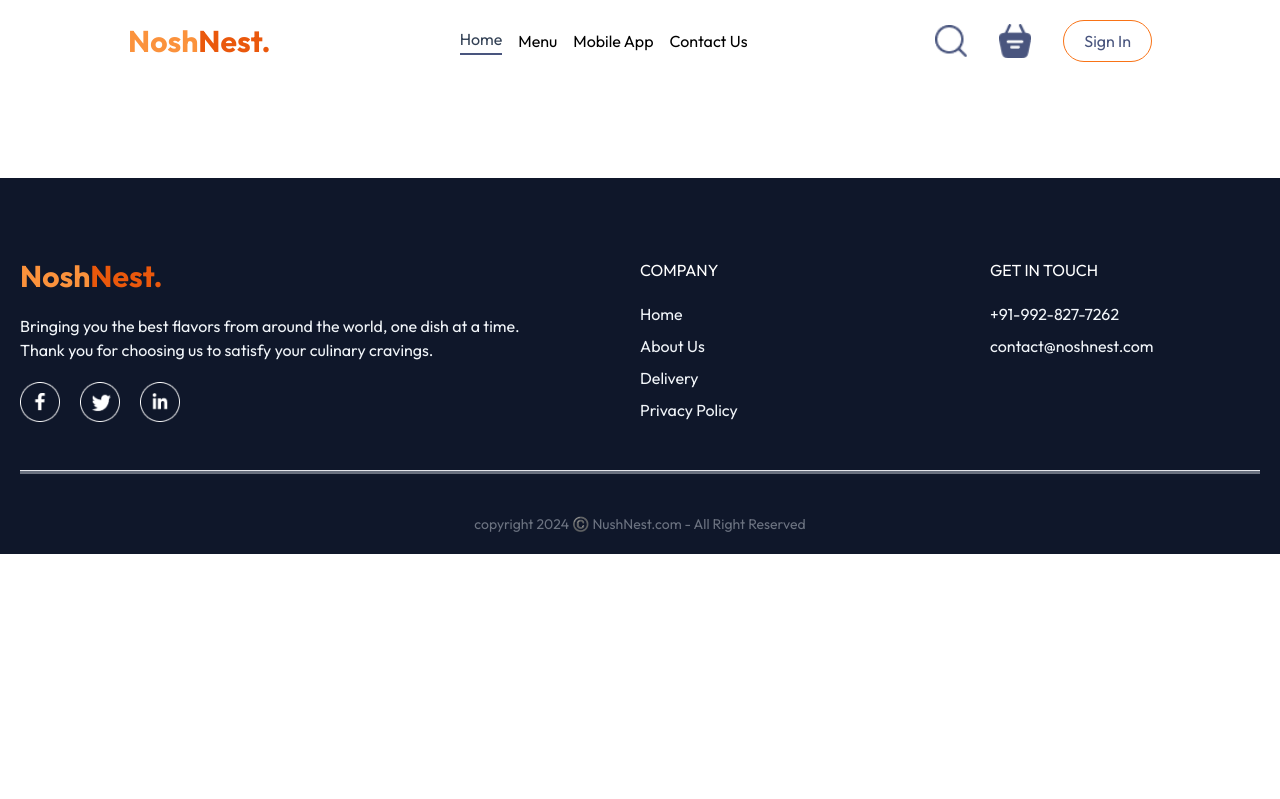
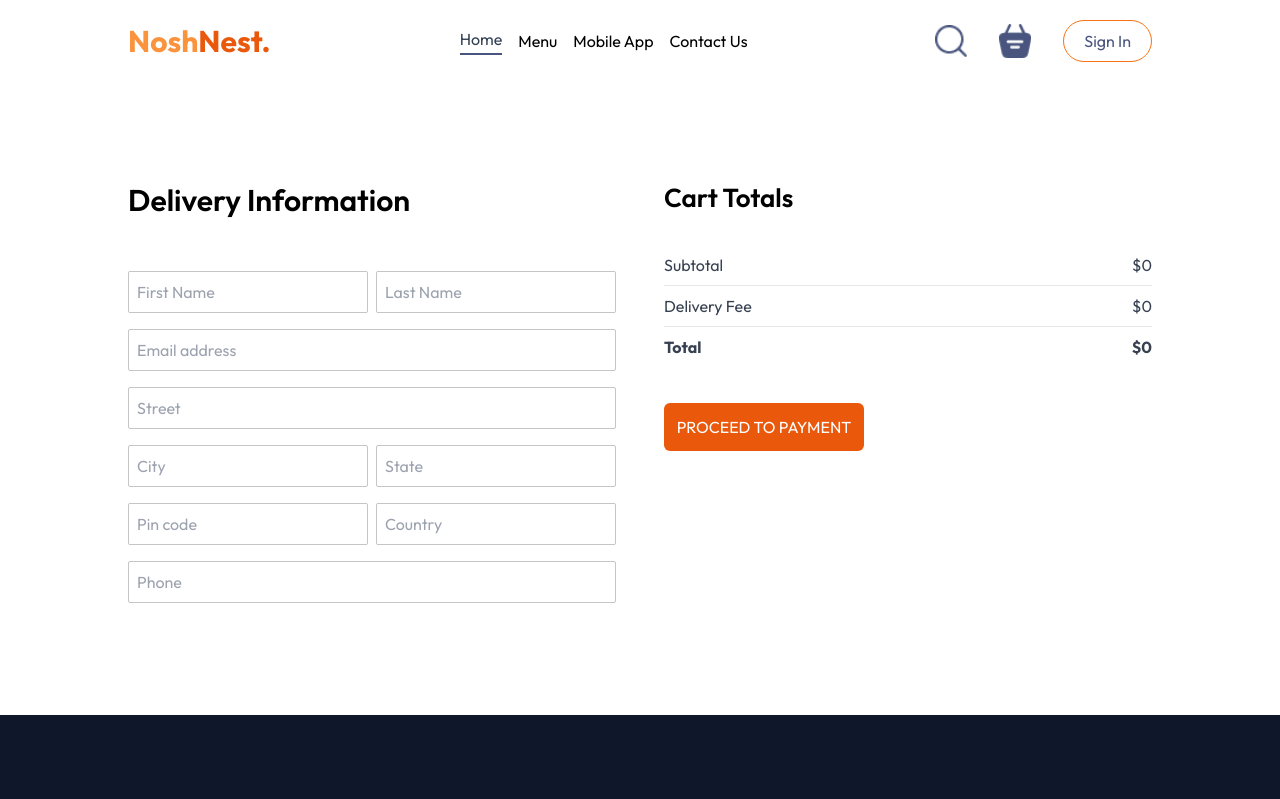
Before and after one commit to NikhilPal002/NoshNest, a React (Vite) app in the folder frontend/: page /place-order in a window 1280 px wide. Shown: the top 799 px of the page. Built offline with nearby package versions, Linux system fonts and the light colour scheme.

Commit message:
FrontEnd Completed (place Order page created)

```diff
--- a/frontend/src/pages/cart/Cart.jsx
+++ b/frontend/src/pages/cart/Cart.jsx
@@ -1,12 +1,16 @@
 import React, { useContext } from 'react'
 import { StoreContext } from '../../context/StoreContext';
+import { useNavigate } from 'react-router-dom';
 
 const Cart = () => {
   const { cartItems, food_list, removeFromCart,getTotalCartAmount } = useContext(StoreContext)
 
+  const navigate = useNavigate()
+
+
   return (
     <div className='mt-20'>
-      <div className='cart-items'>
+      <div>
         <div className='grid grid-cols-[1fr_1.5fr_1fr_1fr_1fr_0.5fr] items-center text-gray-500 text-[max(1vw,12px)]'>
           <p>Items</p>
           <p>Title</p>
@@ -35,9 +39,10 @@ const Cart = () => {
           }
         })}
       </div>
+
       <div className='mt-20 flex justify-between gap-[max(12vw,20px)] flex-col-reverse md:flex-row'>
         <div className='flex-1 flex flex-col gap-5'>
-          <h2>Cart Totals</h2>
+          <h2 className='text-[30px] font-semibold mb-2' >Cart Totals</h2>
           <div>
             <div className='flex justify-between text-gray-700'>
               <p>Subtotal</p>
@@ -46,20 +51,22 @@ const Cart = () => {
             <hr className='my-2' />
             <div className='flex justify-between text-gray-700'>
               <p>Delivery Fee</p>
-              <p>${2}</p>
+              <p>${getTotalCartAmount()===0?0:2}</p>
             </div>
             <hr className='my-2' />
             <div className='flex justify-between text-gray-700'>
-              <p>Total</p>
-              <p>${getTotalCartAmount()+2}</p>
+              <p className='font-bold'>Total</p>
+              <p className='font-bold'>${getTotalCartAmount()===0?0:getTotalCartAmount()+2}</p>
             </div>
           </div>
-          <button className='w-[max(15vw,20px)] p-3 text-white bg-orange-600 rounded-md cursor-pointer'>PROCEED TO CHECKOUT</button>
+          <button className='w-full md:w-[max(15vw,200px)] mt-6 p-3 text-white bg-orange-600 rounded-md cursor-pointer'>
+            PROCEED TO CHECKOUT
+          </button>
         </div>
         <div className='flex-1'>
           <div>
             <p className='text-gray-700'>If you have a promo code, Enter it here</p>
-            <div className='mt-2 flex justify-between items-center bg-gray-400 rounded-md'>
+            <div className='mt-2 flex justify-between items-center bg-gray-200 rounded-md'>
               <input type='text' placeholder='promo code' className='bg-transparent border-none outline-none pl-2' />
               <button className='w-[max(10vw,150px)] p-3 bg-black text-white rounded-md'>Submit</button>
             </div>
--- a/frontend/src/pages/placedOrder/PlaceOrder.jsx
+++ b/frontend/src/pages/placedOrder/PlaceOrder.jsx
@@ -1,11 +1,56 @@
-import React from 'react'
+import React, { useContext } from 'react';
+import { StoreContext } from '../../context/StoreContext';
 
 const PlaceOrder = () => {
+  const { getTotalCartAmount } = useContext(StoreContext);
+
   return (
-    <div>
+    <form className='flex flex-col md:flex-row items-start justify-between gap-12 mt-24 px-4 md:px-0'>
+      <div className='w-full max-w-[max(30%,500px)]'>
+        <p className='text-[30px] font-semibold mb-12'>Delivery Information</p>
+        <div className='flex flex-col md:flex-row gap-2'>
+          <input type='text' placeholder='First Name' className='mb-4 w-full p-2 rounded-sm border border-[#c5c5c5] outline-orange-600' />
+          <input type='text' placeholder='Last Name' className='mb-4 w-full p-2 rounded-sm border border-[#c5c5c5] outline-orange-600' />
+        </div>
+        <input type='email' placeholder='Email address' className='mb-4 w-full p-2 rounded-sm border border-[#c5c5c5] outline-orange-600' />
+        <input type='text' placeholder='Street' className='mb-4 w-full p-2 rounded-sm border border-[#c5c5c5] outline-orange-600' />
+        <div className='flex flex-col md:flex-row gap-2'>
+          <input type='text' placeholder='City' className='mb-4 w-full p-2 rounded-sm border border-[#c5c5c5] outline-orange-600' />
+          <input type='text' placeholder='State' className='mb-4 w-full p-2 rounded-sm border border-[#c5c5c5] outline-orange-600' />
+        </div>
+        <div className='flex flex-col md:flex-row gap-2'>
+          <input type='text' placeholder='Pin code' className='mb-4 w-full p-2 rounded-sm border border-[#c5c5c5] outline-orange-600' />
+          <input type='text' placeholder='Country' className='mb-4 w-full p-2 rounded-sm border border-[#c5c5c5] outline-orange-600' />
+        </div>
+        <input type='text' placeholder='Phone' className='mb-4 w-full p-2 rounded-sm border border-[#c5c5c5] outline-orange-600' />
+      </div>
 
-    </div>
-  )
-}
+      <div className='w-full max-w-[max(40%,500px)]'>
+        <div className='flex-1 flex flex-col gap-5'>
+          <h2 className='text-[26px] font-semibold mb-4'>Cart Totals</h2>
+          <div>
+            <div className='flex justify-between text-gray-700'>
+              <p>Subtotal</p>
+              <p>${getTotalCartAmount()}</p>
+            </div>
+            <hr className='my-2 bg-gray-600 ' />
+            <div className='flex justify-between text-gray-700'>
+              <p>Delivery Fee</p>
+              <p>${getTotalCartAmount() === 0 ? 0 : 2}</p>
+            </div>
+            <hr className='my-2 bg-gray-600' />
+            <div className='flex justify-between text-gray-700'>
+              <p className='font-bold'>Total</p>
+              <p className='font-bold'>${getTotalCartAmount() === 0 ? 0 : getTotalCartAmount() + 2}</p>
+            </div>
+          </div>
+          <button className='w-full md:w-[max(15vw,200px)] mt-6 p-3 text-white bg-orange-600 rounded-md cursor-pointer'>
+            PROCEED TO PAYMENT
+          </button>
+        </div>
+      </div>
+    </form>
+  );
+};
 
-export default PlaceOrder
+export default PlaceOrder;
```
